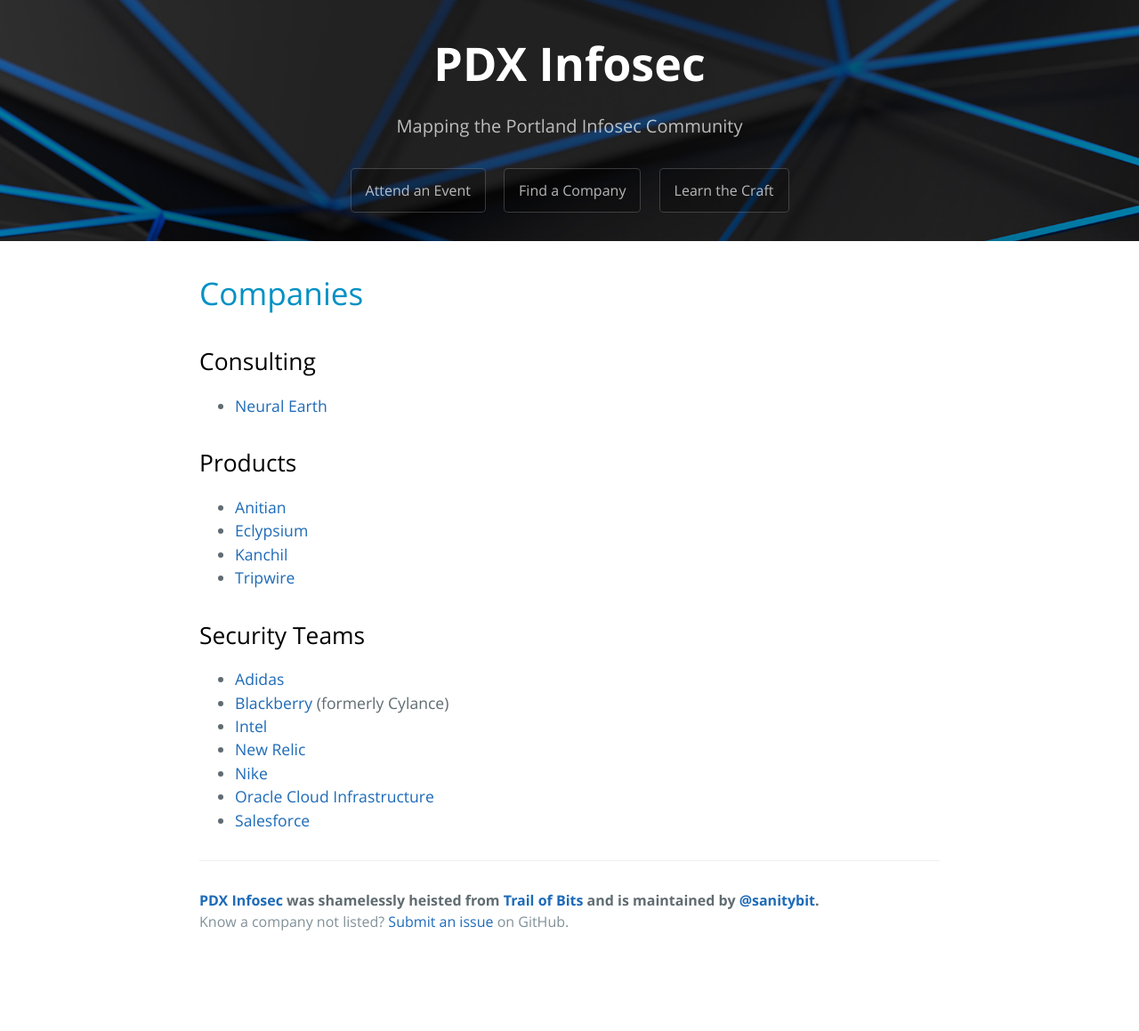
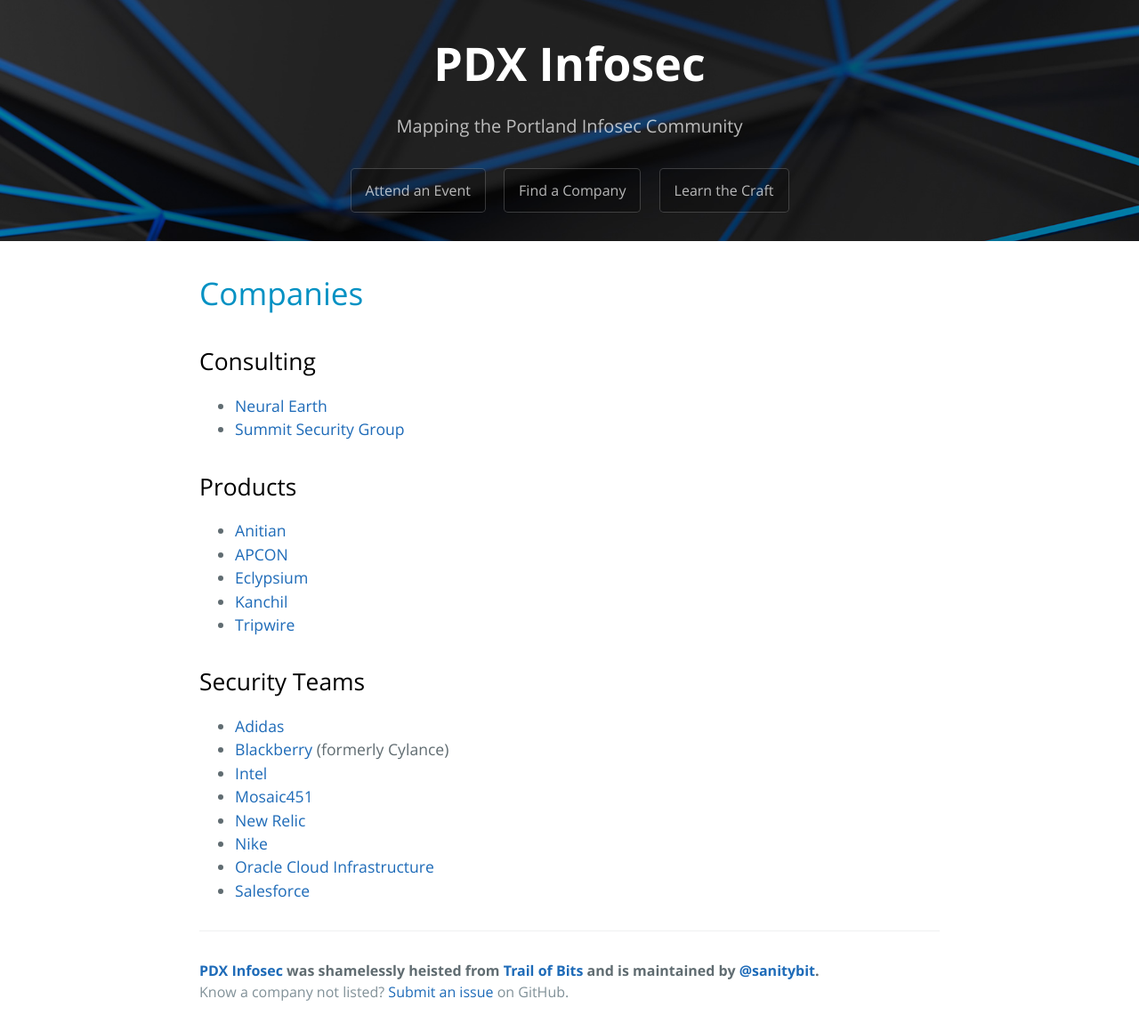
Before and after one commit to sanitybit/pdx-infosec, a Jekyll site: the page built from companies.md, in a window 1280 px wide. Shown: the whole page at 89% size. Built offline with Jekyll 4.4.1, drawn with Linux system fonts in a browser that asks for light colours; our own code applies the rules of GitHub Pages for plain Markdown files; before the commit the page ends 1080 px from its top, so only the background shows below that.

Commit message:
Update companies.md
Company additions

```diff
--- a/companies.md
+++ b/companies.md
@@ -8,9 +8,11 @@ permalink: /companies/
 
 ## Consulting
 * [Neural Earth](https://www.neuralearth.io/)
+* [Summit Security Group](https://summitinfosec.com/)
 
 ## Products
 * [Anitian](https://www.anitian.com)
+* [APCON](https://www.apcon.com/)
 * [Eclypsium](https://eclypsium.com/)
 * [Kanchil](https://kanchil.com/)
 * [Tripwire](https://tripwire.com)
@@ -19,6 +21,7 @@ permalink: /companies/
 * [Adidas](https://adidas.com)
 * [Blackberry](https://www.cylance.com/en-us/index.html) (formerly Cylance)
 * [Intel](https://www.intel.com/content/www/us/en/homepage.html)
+* [Mosaic451](https://mosaic451.com)
 * [New Relic](https://www.newrelic.com)
 * [Nike](https://www.nike.com)
 * [Oracle Cloud Infrastructure](https://www.oracle.com/cloud/)
```
